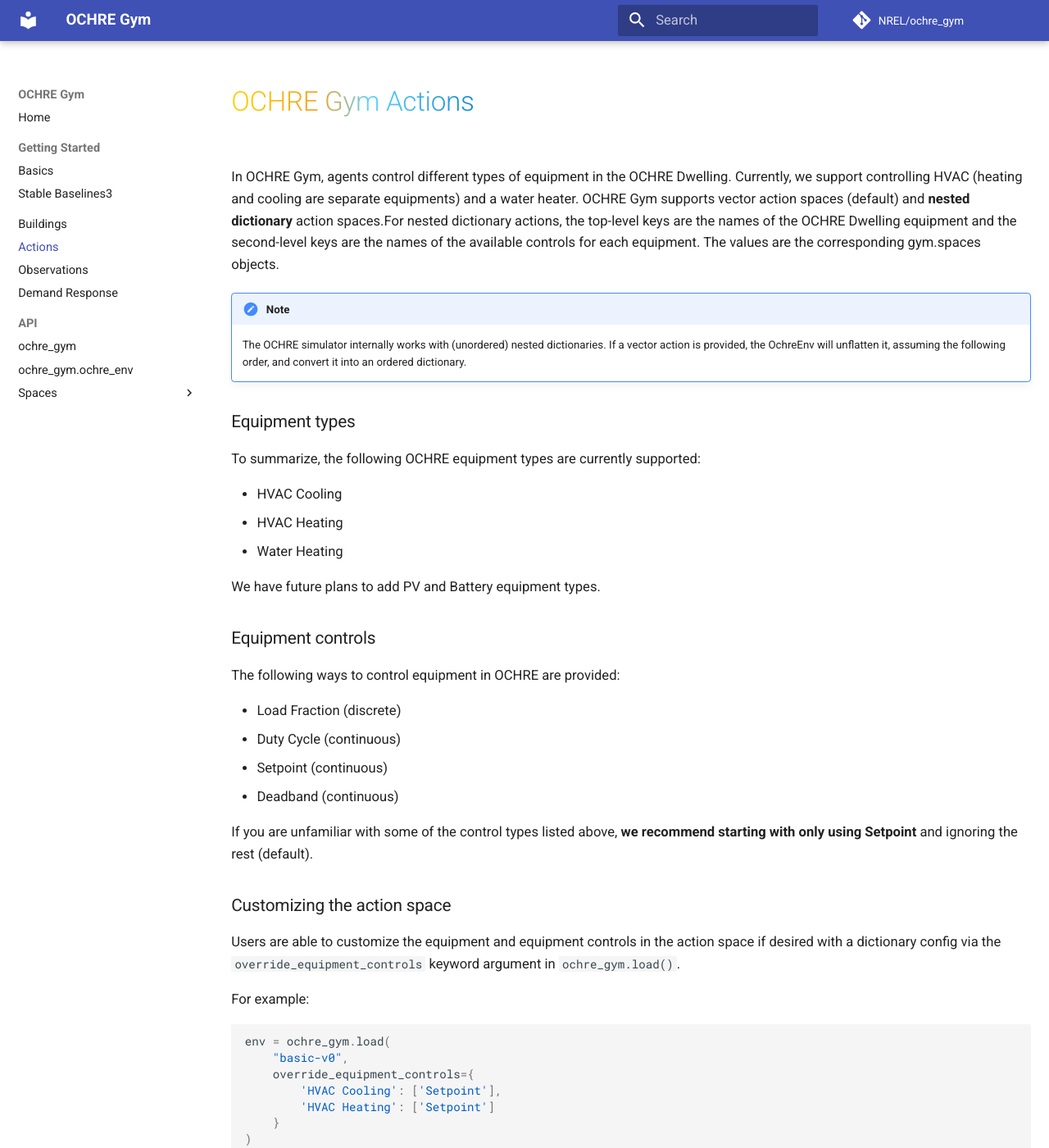
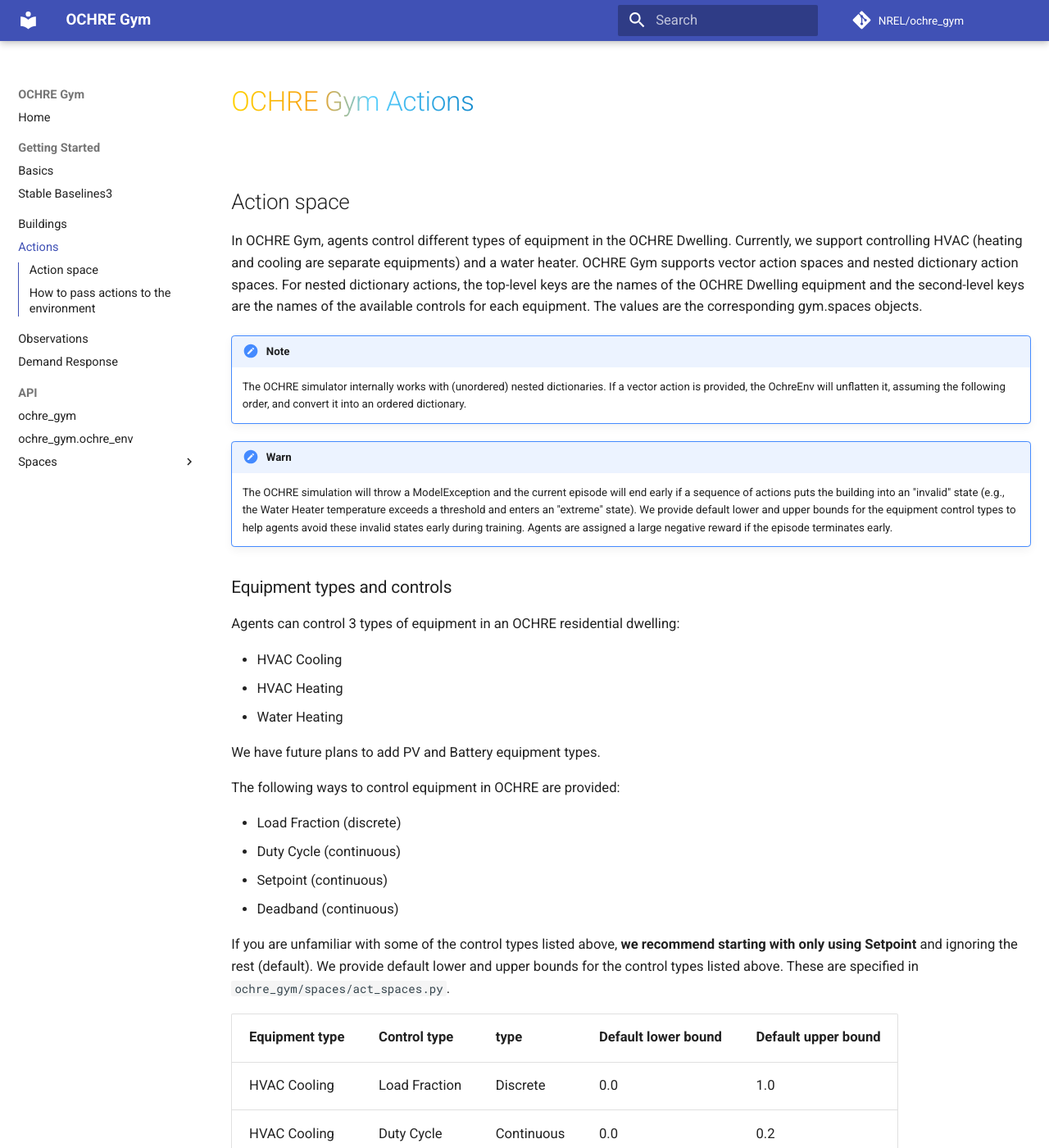
Before and after one commit to NREL/ochre_gym, an MkDocs documentation site: the page built from docs/Actions.md, in a window 1280 px wide and 1400 px high. Shown: the whole window at 82% size. Built offline with MkDocs 1.6.1 and Material for MkDocs 9.7.7, drawn with Linux system fonts in a browser that asks for light colours; comment, search, counter and statistics services are not loaded; some of the changed text lies outside the part shown.

Commit message:
ochre-nrel version, action space
- fixed ochre-nrel PyPI version to 0.8.4
- moved some OCHRE print statements to our logger that were missed
- fixed Gymnasium Box warning
- updated action space docs

````diff
--- a/docs/Actions.md
+++ b/docs/Actions.md
@@ -1,22 +1,25 @@
 # OCHRE Gym Actions
 
-In OCHRE Gym, agents control different types of equipment in the OCHRE Dwelling. Currently, we support controlling HVAC (heating and cooling are separate equipments) and a water heater. OCHRE Gym supports vector action spaces (default) and **nested dictionary** action spaces.For nested dictionary actions, the top-level keys are the names of the OCHRE Dwelling equipment and the second-level keys are the names of the
+## Action space
+
+In OCHRE Gym, agents control different types of equipment in the OCHRE Dwelling. Currently, we support controlling HVAC (heating and cooling are separate equipments) and a water heater. OCHRE Gym supports vector action spaces and nested dictionary action spaces. For nested dictionary actions, the top-level keys are the names of the OCHRE Dwelling equipment and the second-level keys are the names of the
 available controls for each equipment. The values are the corresponding gym.spaces objects.
 
 !!! note
     The OCHRE simulator internally works with (unordered) nested dictionaries. If a vector action is provided, the OchreEnv will unflatten it, assuming the following order, and convert it into an ordered dictionary.
 
-### Equipment types
+!!! warn
+    The OCHRE simulation will throw a ModelException and the current episode will end early if a sequence of actions puts the building into an "invalid" state (e.g., the Water Heater temperature exceeds a threshold and enters an "extreme" state). We provide default lower and upper bounds for the equipment control types to help agents avoid these invalid states early during training. Agents are assigned a large negative reward if the episode terminates early.
 
-To summarize, the following OCHRE equipment types are currently supported:
+### Equipment types and controls
+
+Agents can control 3 types of equipment in an OCHRE residential dwelling:
 
 - HVAC Cooling
 - HVAC Heating
 - Water Heating
 
 We have future plans to add PV and Battery equipment types.
-
-### Equipment controls
 
 The following ways to control equipment in OCHRE are provided:
 
@@ -25,7 +28,22 @@
 - Setpoint (continuous)
 - Deadband (continuous)
 
-If you are unfamiliar with some of the control types listed above, **we recommend starting with only using Setpoint** and ignoring the rest (default).
+If you are unfamiliar with some of the control types listed above, **we recommend starting with only using Setpoint** and ignoring the rest (default). We provide default lower and upper bounds for the control types listed above. These are specified in `ochre_gym/spaces/act_spaces.py`.
+
+| Equipment type | Control type | type | Default lower bound | Default upper bound |
+| --- | --- | --- | --- | --- |
+| HVAC Cooling | Load Fraction | Discrete | 0.0 | 1.0 |
+| HVAC Cooling | Duty Cycle | Continuous | 0.0 | 0.2 |
+| HVAC Cooling | Setpoint | Continuous | 18.0 | 35.0 |
+| HVAC Cooling | Deadband | Continuous | 0.1 | 10.0 |
+| HVAC Heating | Load Fraction | Discrete | 0.0 | 1.0 |
+| HVAC Heating | Duty Cycle | Continuous | 0.0 | 1.0 |
+| HVAC Heating | Setpoint | Continuous | 18.0 | 35.0 |
+| HVAC Heating | Deadband | Continuous | 0.1 | 10.0 |
+| Water Heating | Load Fraction | Discrete | 0.0 | 1.0 |
+| Water Heating | Duty Cycle | Continuous | 0.0 | 1.0 |
+| Water Heating | Setpoint | Continuous | 25.0 | 62.0 |
+| Water Heating | Deadband | Continuous | 0.5 | 10.0 |
 
 ### Customizing the action space
 
@@ -48,7 +66,9 @@
 
 Will remove the `Water Heating` equipment from the Dwelling and only use `Setpoint` controls for HVAC.
 
-### As Nested Dict
+## How to pass actions to the environment
+
+### As a nested dict
 
 ```python
 {
@@ -64,7 +84,7 @@
 }
 ```
 
-### Vectorized Array
+### As an array
 
 **Vector actions** are numpy arrays arranged as follows:
 
--- a/requirements.txt
+++ b/requirements.txt
@@ -1,3 +1,3 @@
 gymnasium==0.28.1
 tomli==2.0.1
-ochre-nrel @ git+https://github.com/NREL/OCHRE@dev
+ochre-nrel==0.8.4
````
Also changed, not shown: 6 other files.
